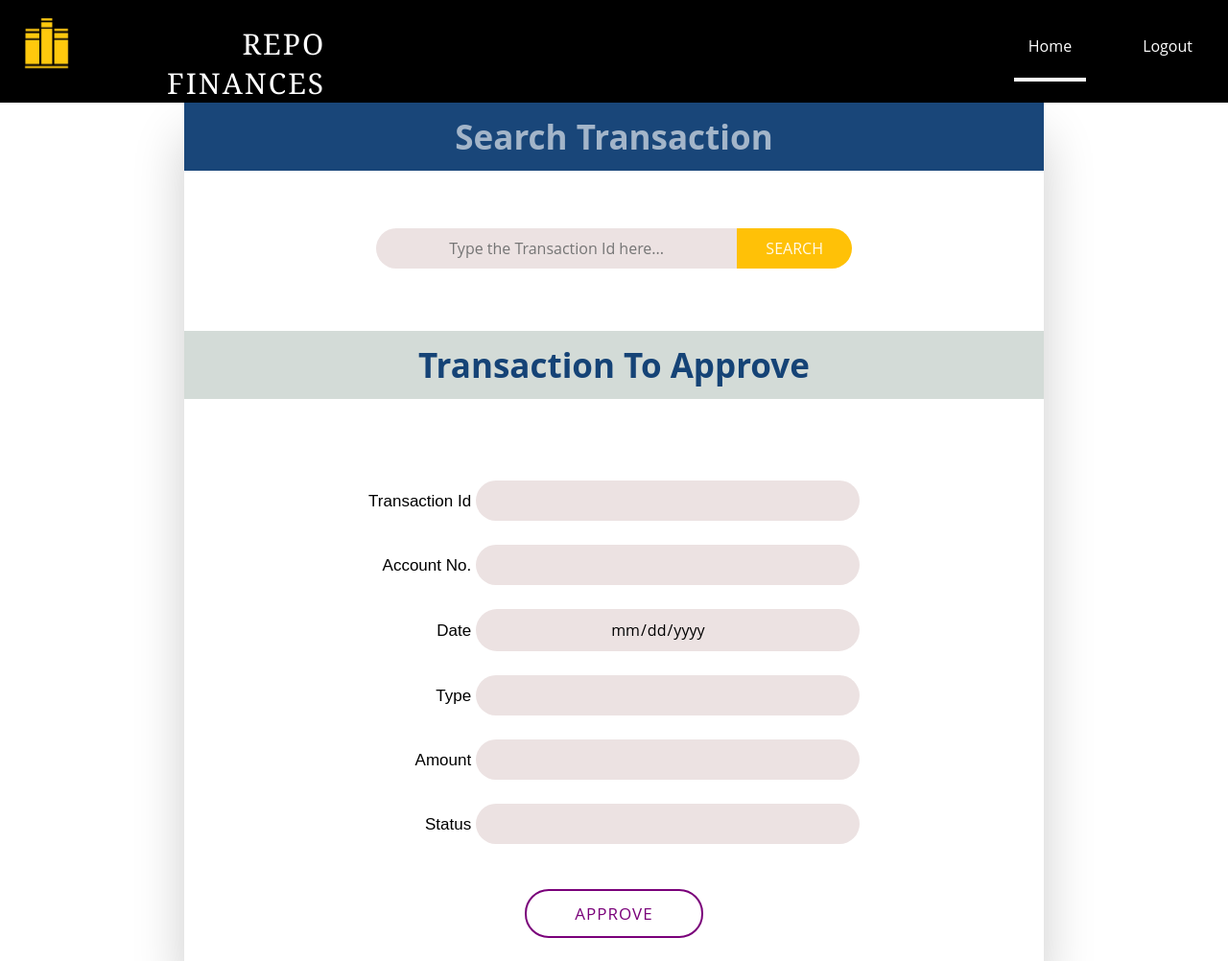
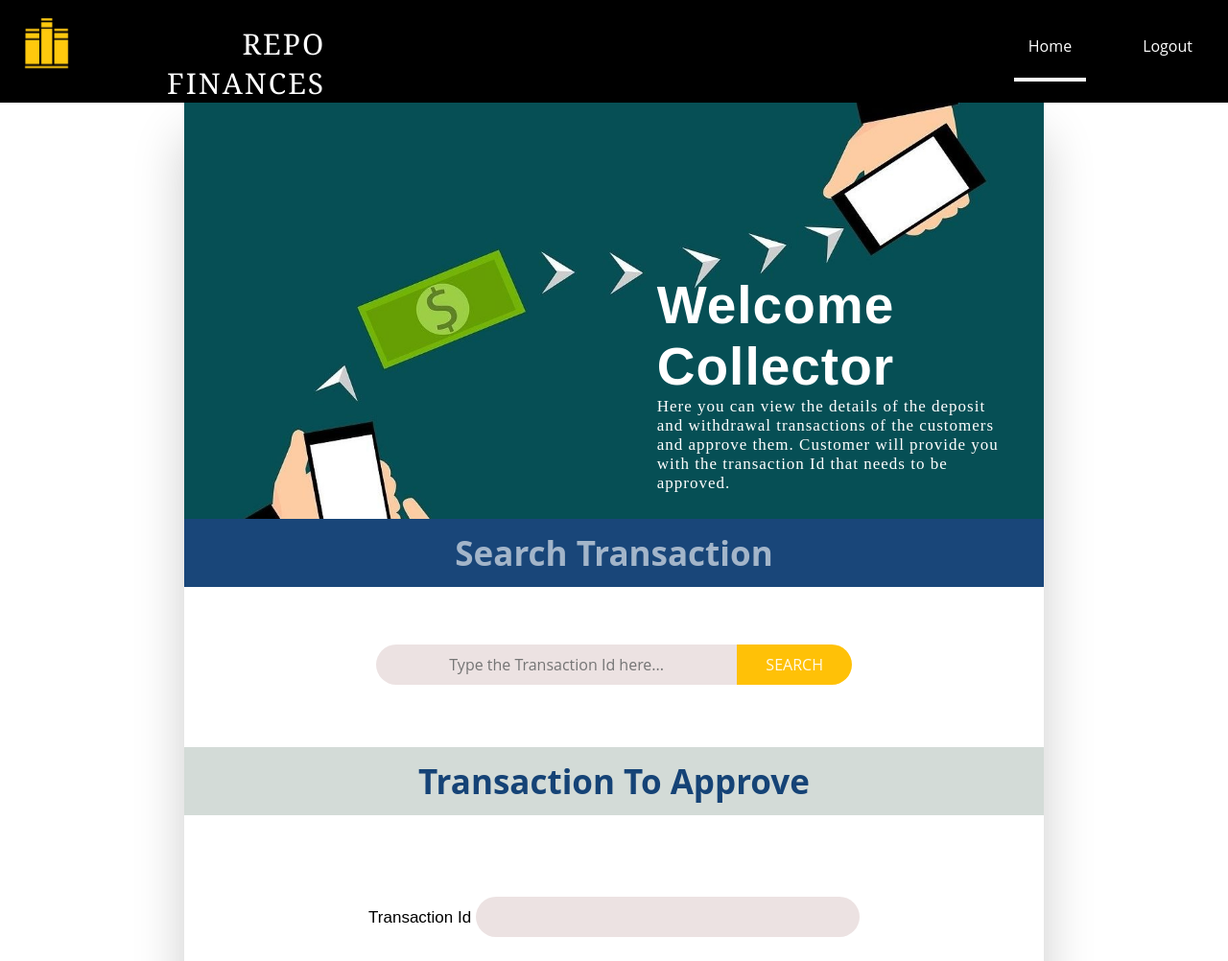
Before and after one commit to Viper43/Online-Micro-Finance-System, a PHP site: page /collector/collector.php in a window 1280 px wide. Shown: the top 1002 px of the page at 96% size. Run offline with PHP 8.4, Linux system fonts and the light colour scheme; data that the repository does not hold is empty.

Commit message:
release v1.2

```diff
--- a/auto_repay.php
+++ b/auto_repay.php
@@ -1,9 +1,10 @@
 <?php
+
+        include "connection.php";
+
         $date = date('Y-m-d');
         $status = "Successful";						//Set variables for the transaction
         $type = "Loan Installment";
-
-        include "connection.php";
 
         $querySql = $db->query("SELECT * FROM interests WHERE Type = 'Loan' LIMIT 1");      //Get interest rate
         $row = $querySql->fetch();
--- a/collector/collector.php
+++ b/collector/collector.php
@@ -22,6 +22,14 @@
         </div>
 
     <div class="form-box">
+
+        <div class="image">
+            <div class="text-content">
+                <h1 style="font-family: sans-serif;font-size: 55;">Welcome Collector</h1>
+                <p style="font-family: 'Times New Roman';font-size: 17;">Here you can view the details of the deposit and withdrawal transactions of the customers and approve them.
+                Customer will provide you with the transaction Id that needs to be approved.</p>
+            </div>
+        </div>
 
         <h1 class="A">Search Transaction</h1>
         <form class = "input-group"   method="POST">
--- a/collector/collector_back.php
+++ b/collector/collector_back.php
@@ -1,10 +1,12 @@
 <?php
+
+    include "../connection.php";
+
     $trno = $_POST["tno"];
     $accountno = $_POST["accountno"];
     $type = $_POST["type"];
     $amount = $_POST["amount"];
 
-    include "../connection.php";
 
         try
         {
--- a/collector/styles/style_collector.css
+++ b/collector/styles/style_collector.css
@@ -32,6 +32,32 @@ body{
     margin-top: 1.2%;
     margin-left: 1.5%;
     display: flex;
+}
+
+/*=================== Image ========================*/
+
+.image {
+    background-image: url(../images/collector.jpg);
+    display: block;
+    margin: auto;
+
+    width: 100%;
+    display: flex;
+    background-position: center;
+    background-size: 100% 100%;
+}
+
+/*============================ Text in image ==================*/
+
+.text-content {
+    margin-left: 45%;
+    margin-top: 15%;
+    margin-bottom: 0;
+    width: 70%;
+    letter-spacing: 1px;
+    padding: 5% 5% 3% 10%;
+    color: white;
+    text-align: left;
 }
 
 /*-------------------------------------------------*/
--- a/index.html
+++ b/index.html
@@ -1,6 +1,6 @@
 <html>
 <head>
-<title>Login Page Design</title>
+<title>Login Page </title>
 	<link rel = "icon" href = "images/logo.png" type = "image/x-icon">
 	<link rel="stylesheet" href="login/style_login.css"/>
 	<script src="login/demo_login.js"></script>
--- a/loan/loan.php
+++ b/loan/loan.php
@@ -179,7 +179,6 @@ $row = $sql->fetch();
                                 <select name="installment2" id="installment2">
                                 <option selected disabled>---</option>
                                 <?php
-                                    $db = new PDO('mysql:host=localhost;dbname=mfs', 'root', '');
 
                                     $sql="SELECT Tenure,Rate FROM interests WHERE Type='Loan'";
                                     $query=$db->query($sql);
--- a/login/signin_back.php
+++ b/login/signin_back.php
@@ -30,6 +30,7 @@
                     echo "<script type='text/javascript' >
                     document.location='../Admin/Admin_main.php'
                     </script>";
+
                 }
             }
         }
--- a/td/break.php
+++ b/td/break.php
@@ -1,5 +1,7 @@
 <?php
 session_start();
+
+include "../connection.php";
 
 function dateDiff ($d1, $d2) {
 	// Return the number of days between the two dates:
@@ -12,7 +14,7 @@ $date = date('Y-m-d');
 $status = "Successful";
 $type = "Term Deposit Amount";
 
-include "../connection.php";
+
 
 try
 {
--- a/td/create_td.php
+++ b/td/create_td.php
@@ -1,5 +1,7 @@
 <?php
 session_start();
+
+include "../connection.php";
 
 require "../common variables/common_var.php";				//Get minimum balance
 
@@ -9,8 +11,6 @@ $date = date('Y-m-d');
 
 $status = "Successful";						//Set variables for the transaction
 $type = "Term Deposit Amount";
-
-include "../connection.php";
 
 try
 {
--- a/td/renew.php
+++ b/td/renew.php
@@ -1,5 +1,7 @@
 <?php
 session_start();
+
+include "../connection.php";
 
 require "../common variables/common_var.php";				//Get minimum balance
 
@@ -8,8 +10,6 @@ $id = $_GET['id'];
 
 $status = "Successful";
 $type = "Term Deposit Amount";
-
-include "../connection.php";
 
 try
 {
--- a/td/td.php
+++ b/td/td.php
@@ -1,5 +1,7 @@
 <?php session_start();
     $date = date('Y-m-d');
+
+    include "../connection.php";
 ?>
 <!DOCTYPE html>
 <html>
@@ -72,7 +74,6 @@
                     <select name="slct1" class="slct1" id="slct1">
                       <option selected disabled hidden>---</option>
                         <?php
-	                    $db = new PDO('mysql:host=localhost;dbname=mfs', 'root', '');
 
                         $sql="SELECT Tenure FROM interests WHERE Type='Term Deposit'";
                         $query=$db->query($sql);
@@ -115,8 +116,6 @@
 
                 <tbody>
                 <?php
-
-					include "../connection.php";
 
 					$sql="SELECT * FROM td WHERE Account_No= '".$_SESSION["account"]."'";
 					$query=$db->query($sql);
@@ -170,7 +169,6 @@
 
                 <tbody>
                 <?php
-					$db = new PDO('mysql:host=localhost;dbname=mfs', 'root', '');
 
 					$sql="SELECT Tenure,Rate FROM interests WHERE type='Term Deposit'";
 					$query=$db->query($sql);
```
Also changed, not shown: collector/images/collector.jpg (added).
